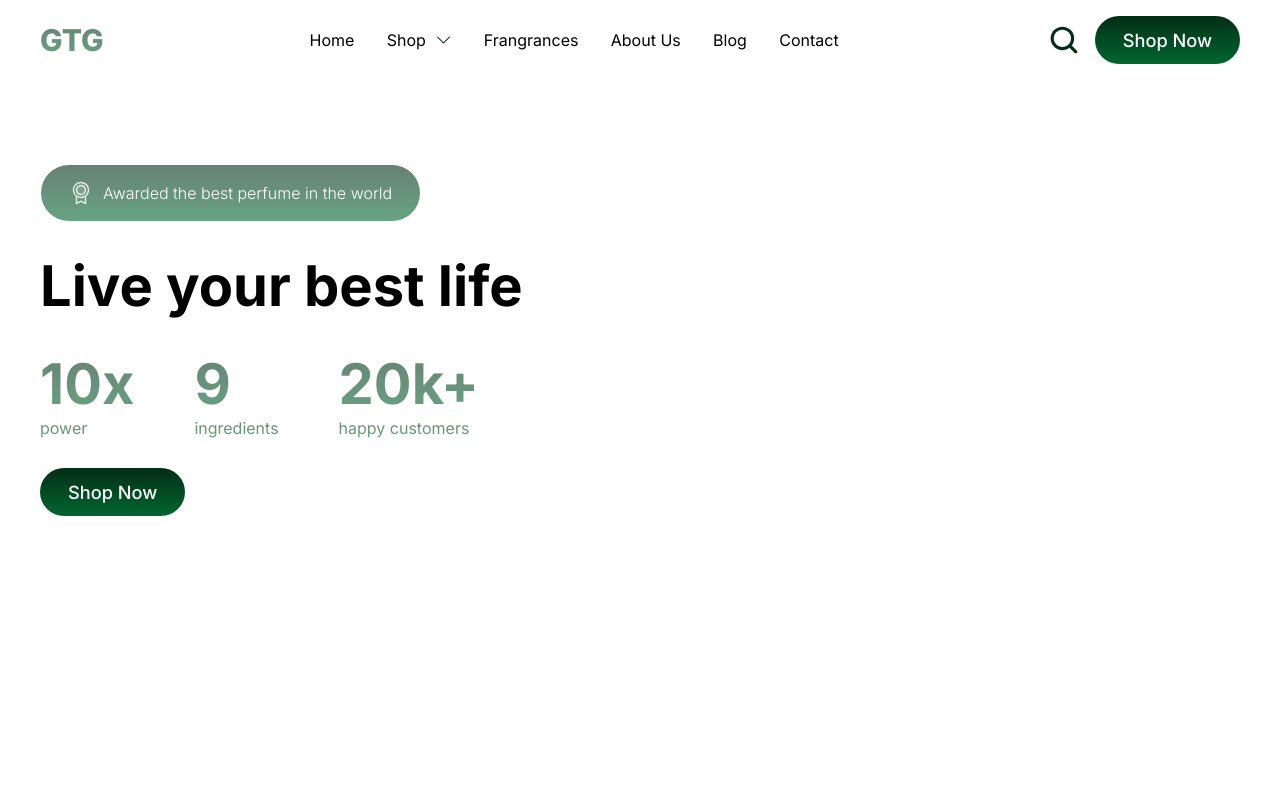
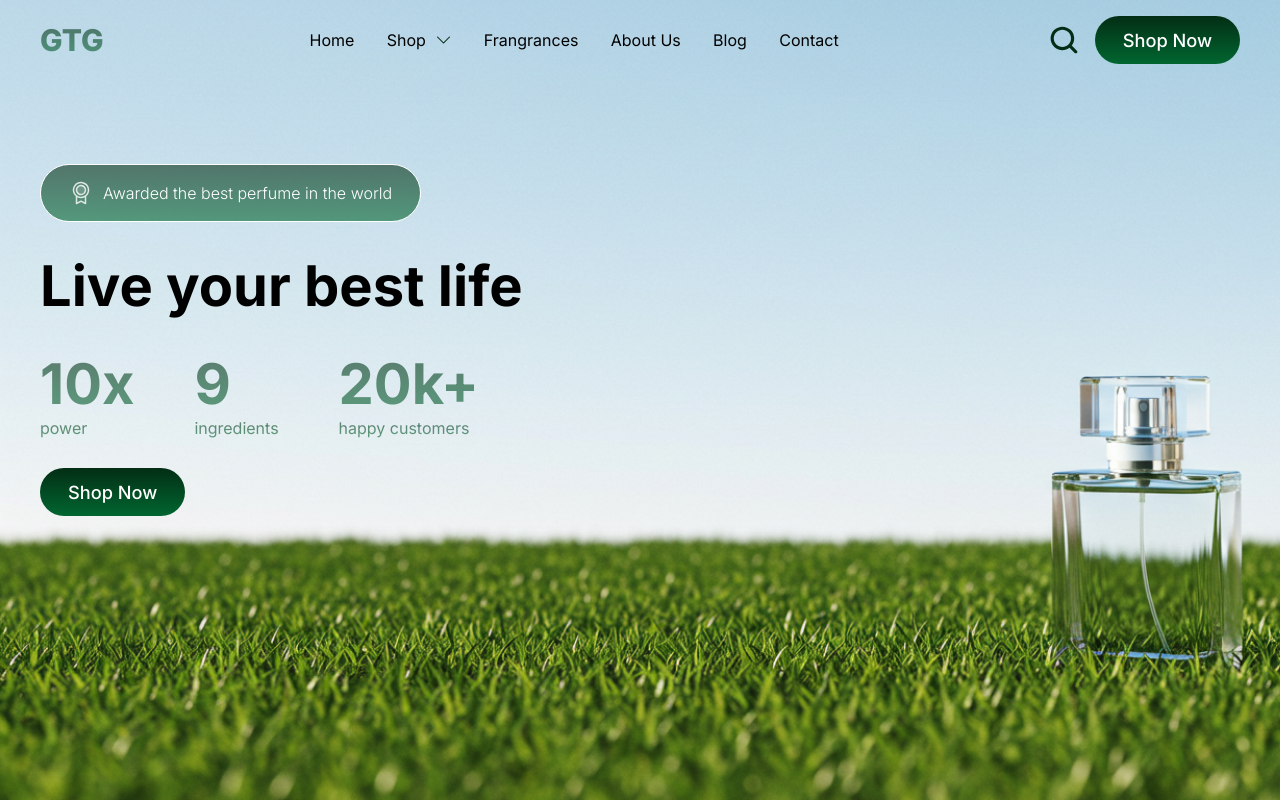
Before and after one commit to Karthikmahadev/gtg-ui-assignment-cube, a plain HTML site: page index.html in a window 1280 px wide. Shown: the top 800 px of the page. Drawn offline with nearby package versions, Linux system fonts and the light colour scheme; the site is published under a folder, as on GitHub Pages, so addresses that start at the root find nothing.

Commit message:
Fixed the loading image in css

```diff
--- a/style.css
+++ b/style.css
@@ -126,7 +126,7 @@
 .home-section {
     height: 100vh;
     width: 100%;
-    background-image: url("/public/home_background.png");
+    background-image: url("public/home_background.png");
     background-repeat: no-repeat;
     background-size: cover;
     padding: 16px 40px;
```
